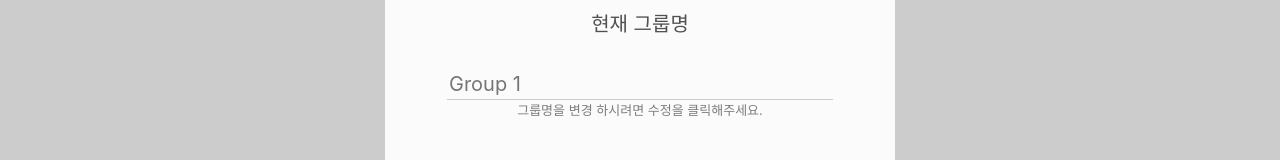
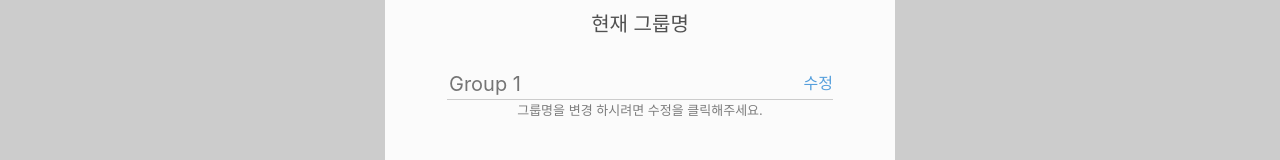
Before and after one commit to codestates-seb/seb44_main_023, a React (Vite) app in the folder client/: page /group in a window 1280 px wide. Both pictures are taken after a click on the button 1240 px from the left and 760 px from the top of the page. Shown: the part 161-321 px from the top of the page. Built offline with nearby package versions, Linux system fonts and the light colour scheme; no server answers.

Commit message:
feat: add vaildation and update scroll design

```diff
--- a/client/src/feature/Group/GroupEdit.jsx
+++ b/client/src/feature/Group/GroupEdit.jsx
@@ -8,9 +8,13 @@ import { useGroupInviteStore } from "../../store/store.groupInvite";
 import { useGroupEditStore } from "../../store/store.groupEdit";
 import { MemberListTag } from "./MemberListTag";
 
+import "./group.css"
+
 const GroupEdit = () => {
  	const { isEditMode, setIsEditMode,  groupTitle, setGroupTitle } = useGroupEditStore();
 	const [inputGroupTitle, setInputGroupTitle]=useState("");
+	const [ validation, setValidation ] = useState("");
+	const [email, setEmail] = useState("");
 
 	//친구초대관련 스테이트추가	, 근데 친구는 배열임
 	//const [inputGroupMember, setInputGroupMembere] = useState('');
@@ -46,14 +50,49 @@ const GroupEdit = () => {
 		setInvitedMembers([]);
 	};
 
+	const handleKeyUp = (event) => {
+		if(event.key === 'Enter'){
+			handleAddMember(event)
+		}	  };
+
+
 	const handleAddMember = (event) => {
+
+		//handleEmailValidation(event)
 		const inputMember = event.target.value
-		if(event.key === 'Enter'){
-			addInvitedMember(inputMember);
+
+		if (!isValidEmail(inputMember)){
 			event.target.value="";
+			setValidation("유효한 이메일 형식이 아닙니다.");
+			return
 		}
+		addInvitedMember(event.target.value);
+			event.target.value="";
 		// (event.key === 'Enter' ? addInvitedMember(inputMember) event.target.value=""; : null)
 
+	  };
+
+	  const isValidEmail = (email) => {
+		// 이메일 유효성 검사 로직 작성
+		// 유효한 이메일 형식인 경우 true 반환, 그렇지 않은 경우 false 반환
+		return /^[^\s@]+@[^\s@]+\.[^\s@]+$/.test(email);
+	  };
+
+	  const handleEmailValidation = (e) => {
+		const email = e.target.value;
+		let emailValidationMSG = "";
+		setValidation(emailValidationMSG);
+
+		// 이메일 유효성 검사
+		if (!email) {
+		  emailValidationMSG = "이메일을 입력해주세요.";
+		} else if (!isValidEmail(email)) {
+		  emailValidationMSG = "유효한 이메일 형식이 아닙니다.";
+		}s
+
+		// 유효성 검사 메세지 저장
+		setValidation(emailValidationMSG);
+		setEmail(email);
 	  };
 
 
@@ -63,15 +102,22 @@ const GroupEdit = () => {
 			<div>
 		 	  <GroupTitle>현재 그룹명</GroupTitle>
 			  <EmptyBox style={{height:"3.3rem"}}/>
+				<GroupDivRow>
 				<Input
-					width={38.6}//"386px"
+					// width={38.6}//"386px"
+					width={30.6}//"386px"
 					height={3}//"30px"
 					size={38.6}//"386px"
 					placeHolder={groupTitle}//추후 설정을누른 그룹의 이름을 받아오는 로직으로 변경필요
 					defaultValue=""
 					fontSize={2}
+					minLength={2}
+          			maxLength={7}
+					// eyebutton={"수정"}
 					onChange={(e) => setInputGroupTitle(e.target.value)}
 				/>
+				<EditBtn onClick={()=>setInputGroupTitle(e.target.value)}>수정      </EditBtn>
+				</GroupDivRow>
 			<GroupDescription>그룹명을 변경 하시려면 수정을 클릭해주세요. </GroupDescription>
 			<EmptyBox style={{height:"3.8rem"}}/>
 			<GroupTitle>친구 초대</GroupTitle>
@@ -83,9 +129,10 @@ const GroupEdit = () => {
 				placeHolder="이메일을 입력해주세요"
 				defaultValue={input}
 				fontSize={1.6} //인풋에쓰여지는 텍스트싸이즈
-				// onChange={(event) => addInvitedMember(event.target.value)}
-				// onChange={handleMemberChange}
-				onKeyUp={handleAddMember}
+				onChange={handleEmailValidation}
+				onKeyUp={handleKeyUp}
+				info={validation}
+
 			/>
 			<EmptyBox style={{height:"0.6rem"}}/>
 			<MemberListTag></MemberListTag>
@@ -114,6 +161,20 @@ const GroupEdit = () => {
 		</GroupWapper>
 	);
 }
+
+
+const EditBtn = styled.div`
+  display: flex;
+  text-align: center;
+  color: var(--color-blue-03);
+  font-size: 1.6rem;
+  cursor: pointer;
+
+  &:hover {
+    color: var(--color-black);
+  }
+`;
+
 
 const GroupInviteList=styled.div`
 	display:flex;
--- /dev/null
+++ b/client/src/feature/Group/group.css
@@ -0,0 +1,14 @@
+/* Chrome, Safari, and Opera */
+::-webkit-scrollbar {
+    width: 8px; /* 스크롤 바의 너비 조정 (수직 스크롤) */
+    background-color: transparent; /* 스크롤 바의 배경을 투명하게 설정 */
+  }
+
+  ::-webkit-scrollbar-thumb {
+    background-color: rgba(0, 0, 0, 0.2); /* 스크롤 바 썸네일 색상 설정 */
+    border-radius: 4px; /* 스크롤 바 썸네일 모서리를 둥글게 설정 */
+  }
+
+  ::-webkit-scrollbar-thumb:hover {
+    background-color: rgba(0, 0, 0, 0.4); /* 스크롤 바 썸네일에 호버 효과 적용 */
+  }
```
